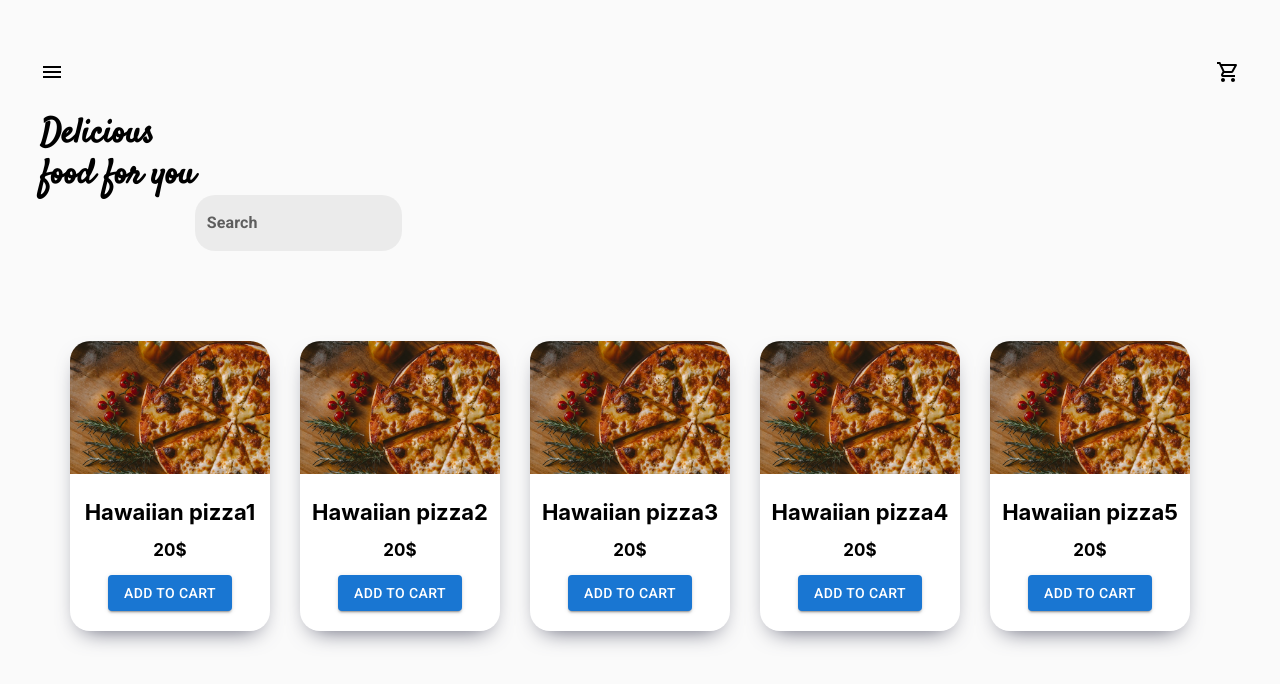
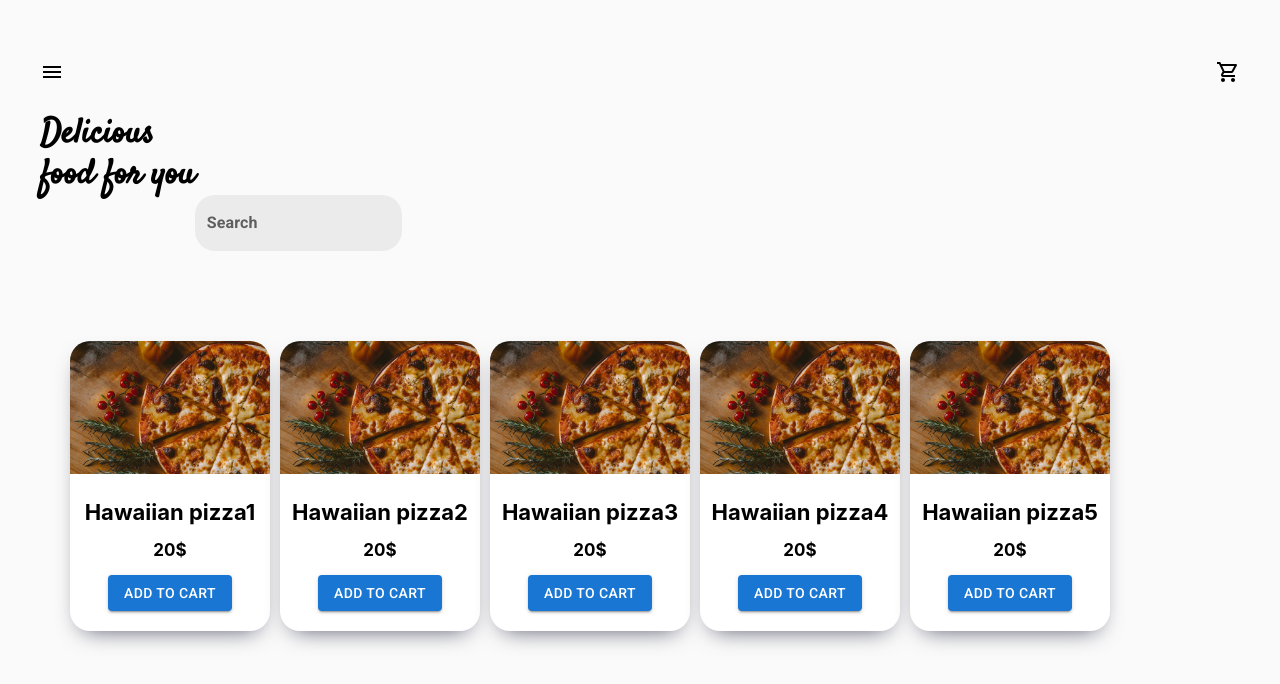
Before and after one commit to PIS22Z/frontend, a React (Create React App) app: page / in a window 1280 px wide. Shown: the top 684 px of the page. Built offline with nearby package versions, Linux system fonts and the light colour scheme.

Commit message:
[bugfix] Fixed ProductsList max width

```diff
--- a/src/components/ProductsList/ProductsList.tsx
+++ b/src/components/ProductsList/ProductsList.tsx
@@ -1,4 +1,5 @@
-import { Button, IconButton } from '@mui/material';
+import { Button } from '@mui/material';
+import { FreeMode } from 'swiper';
 import 'swiper/css';
 import 'swiper/css/pagination';
 
@@ -35,7 +36,12 @@ const ProductsList = () => {
         },
     ];
     return (
-        <Styled.SwiperWrapper slidesPerView={2} spaceBetween={30}>
+        <Styled.SwiperWrapper
+            spaceBetween={10}
+            slidesPerView={1.2}
+            freeMode={true}
+            modules={[FreeMode]}
+        >
             {productsMock.map(({ name, price }) => (
                 <Styled.Slide key={name}>
                     <img src={productImg} alt={name} />
--- a/src/pages/OrdersPage/OrdersPage.tsx
+++ b/src/pages/OrdersPage/OrdersPage.tsx
@@ -1,4 +1,3 @@
-import { Button } from '@mui/material';
 import { useNavigate } from 'react-router-dom';
 
 import cartImg from '../../assets/cart.svg';
```
